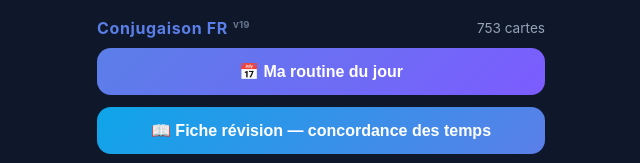
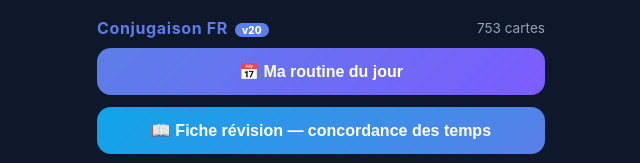
Before and after one commit to maximlang000-ship-it/conjugaison-fr, a plain HTML site: page index.html in a window 1280 px wide. Shown: the top 163 px of the page, 319-959 px from the left. Drawn offline with Linux system fonts and the light colour scheme.

Commit message:
Make version badge a visible blue pill; auto-reload on SW update
Version badge restyled from a faint superscript to a blue pill so it's
actually readable. Added a guarded controllerchange listener that
reloads once when a new service worker takes control, so future updates
apply without manually reopening the app twice.

Bumps SW cache to v20.

Co-Authored-By: Claude Opus 4.8 <noreply@anthropic.com>

```diff
--- a/index.html
+++ b/index.html
@@ -768,8 +768,10 @@
     .cc-line b { color: var(--blue); }
     /* ── VERSION ─────────────────────────────────────────── */
     .app-version {
-      font-size: 0.6rem; font-weight: 700; color: var(--text-dim);
-      vertical-align: super; margin-left: 5px; letter-spacing: 0.02em;
+      display: inline-block; font-size: 0.62rem; font-weight: 800;
+      color: #fff; background: var(--blue);
+      padding: 1px 7px; border-radius: 9px; margin-left: 7px;
+      vertical-align: middle; letter-spacing: 0.02em;
     }
   </style>
 </head>
@@ -3725,7 +3727,7 @@ function updateProgress() {
   document.getElementById('card-counter').textContent  = (current + 1) + ' / ' + totalCards;
 }
 
-const APP_VERSION = 'v19';
+const APP_VERSION = 'v20';
 document.querySelectorAll('.header-title').forEach(function (e) {
   const s = document.createElement('span');
   s.className = 'app-version';
@@ -3736,6 +3738,13 @@ document.querySelectorAll('.header-title').forEach(function (e) {
 showSelect();
 
 if ('serviceWorker' in navigator) {
+  let _reloading = false;
+  const _hadController = !!navigator.serviceWorker.controller;
+  navigator.serviceWorker.addEventListener('controllerchange', () => {
+    if (_reloading || !_hadController) return;
+    _reloading = true;
+    window.location.reload();
+  });
   window.addEventListener('load', () => navigator.serviceWorker.register('./sw.js'));
 }
 </script>
--- a/sw.js
+++ b/sw.js
@@ -1,4 +1,4 @@
-const CACHE = 'conjugaison-v19';
+const CACHE = 'conjugaison-v20';
 const ASSETS = ['./', './index.html', './manifest.json', './icon-192.png', './icon-512.png'];
 
 self.addEventListener('install', e => {
```
